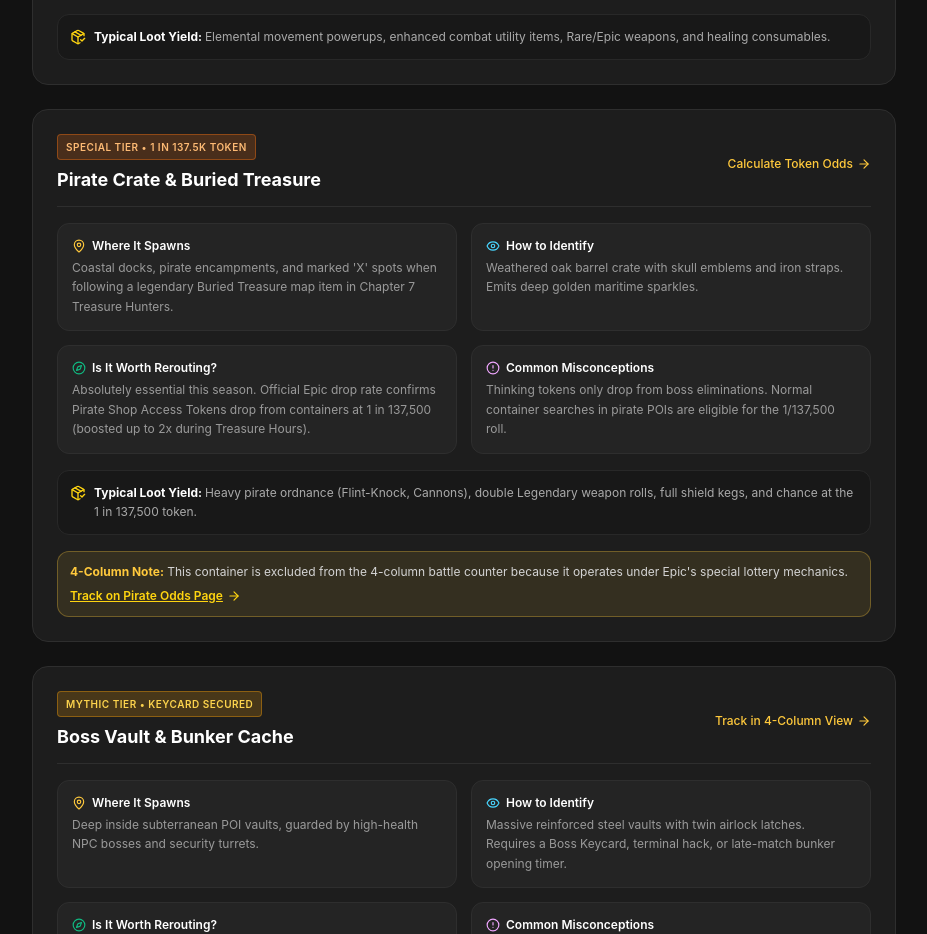
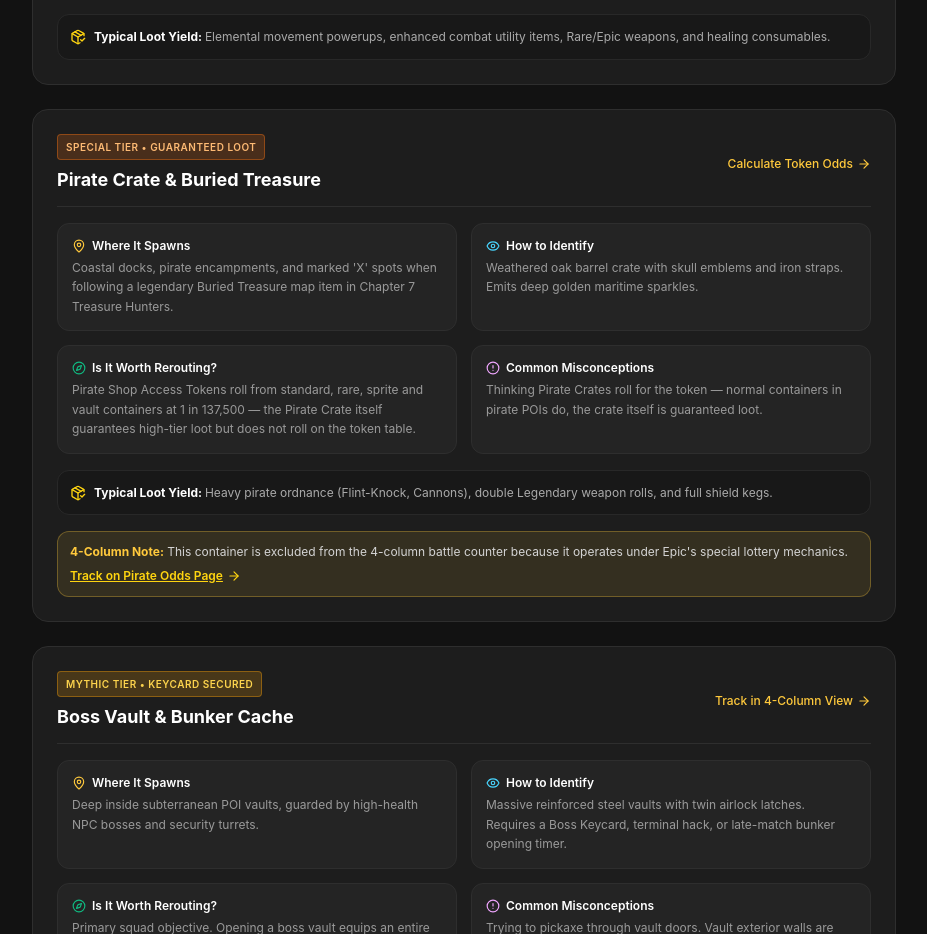
Before and after one commit to yangrenshi/trackchest, a Next.js app: page /chest-types in a window 1280 px wide. Shown: the part 1700-2634 px from the top of the page, without its empty margins (176-1103 px from the left). Built offline with nearby package versions, Linux system fonts and the light colour scheme; no server answers.

Commit message:
fix(rules): harmonize Pirate Crate rule in /chest-types, include vault in odds opening, and clarify 316,605 logarithmic coincidence

```diff
--- a/src/app/chest-types/page.tsx
+++ b/src/app/chest-types/page.tsx
@@ -44,7 +44,10 @@ export default function ChestTypesPage() {
       "@type": "ListItem",
       position: index + 1,
       name: chest.name,
-      description: `${chest.rarity} tier container: ${chest.whereItSpawns} ${chest.typicalLoot}`,
+      description:
+        chest.id === "pirate"
+          ? `${chest.rarity} tier container: ${chest.whereItSpawns} ${chest.typicalLoot} Guarantees high-tier loot but does not roll on the 1 in 137,500 token table.`
+          : `${chest.rarity} tier container: ${chest.whereItSpawns} ${chest.typicalLoot}`,
     })),
   };
 
--- a/src/app/pirate-token-odds/page.tsx
+++ b/src/app/pirate-token-odds/page.tsx
@@ -151,7 +151,7 @@ export default function PirateTokenOddsPage() {
           <span>The Math Behind the 1 in 137,500 Drop Rate</span>
         </h2>
         <p className="text-xs text-[#9a9a9a] leading-relaxed">
-          In the Chapter 7 Treasure Hunters collaboration season, opening regular or rare chests grants a tiny statistical probability of rolling the coveted <strong className="text-white">Pirate Shop Access Token</strong>. According to Epic&apos;s official drop rates, reported by Polygon on Nov 9, 2026:
+          In the Chapter 7 Treasure Hunters collaboration season, opening standard, rare, sprite, or boss vault containers grants a tiny statistical probability of rolling the coveted <strong className="text-white">Pirate Shop Access Token</strong>. According to Epic&apos;s official drop rates, reported by Polygon on Nov 9, 2026:
         </p>
 
         <div className="grid grid-cols-1 sm:grid-cols-2 gap-3 text-xs">
@@ -254,7 +254,7 @@ export default function PirateTokenOddsPage() {
               <span>Waves 2 &amp; 3 Peak: The 1 in 68,750 Double Odds (2.0x Multiplier)</span>
             </h3>
             <p className="text-[#9a9a9a] leading-relaxed text-[11px]">
-              For Wave 2 (Saturday, November 21) and the final Wave 3 (Saturday, November 28), Epic activates maximum 2.0x double odds, boosting the probability to <strong className="text-white">1 in 68,750</strong> (0.000014545%). At this double rate, reaching the 50% median target drops to exactly <strong className="text-[#ffd510]">47,655 chests</strong> (~1,191 hours @ 40 chests/hr), while the 90% high-probability boundary drops from 316,604 chests down to exactly <strong className="text-white">158,302 chests</strong> (~3,958 hours @ 40 chests/hr), and 99% near-certainty requires 316,604 chests. This represents the absolute highest statistical return on time invested during the entire Chapter 7 campaign.
+              For Wave 2 (Saturday, November 21) and the final Wave 3 (Saturday, November 28), Epic activates maximum 2.0x double odds, boosting the probability to <strong className="text-white">1 in 68,750</strong> (0.000014545%). At this double rate, reaching the 50% median target drops to exactly <strong className="text-[#ffd510]">47,655 chests</strong> (~1,191 hours @ 40 chests/hr), while the 90% high-probability boundary drops from 316,604 chests down to exactly <strong className="text-white">158,302 chests</strong> (~3,958 hours @ 40 chests/hr), and 99% near-certainty requires <strong className="text-white">~316,605 chests</strong> (coincidentally identical to the 1.0x 90% mark due to logarithmic scaling: 4.605 &times; 68,750 &asymp; 316,605). This represents the absolute highest statistical return on time invested during the entire Chapter 7 campaign.
             </p>
           </div>
         </div>
--- a/src/config/chestTypes.ts
+++ b/src/config/chestTypes.ts
@@ -59,15 +59,15 @@ export const DETAILED_CHEST_TYPES: DetailedChestType[] = [
   {
     id: "pirate",
     name: "Pirate Crate & Buried Treasure",
-    shortName: "Pirate/Token",
-    badge: "1 in 137.5k Token",
+    shortName: "Pirate/Crate",
+    badge: "Guaranteed Loot",
     rarity: "Special",
     color: "#F97316",
     whereItSpawns: "Coastal docks, pirate encampments, and marked 'X' spots when following a legendary Buried Treasure map item in Chapter 7 Treasure Hunters.",
     howToIdentify: "Weathered oak barrel crate with skull emblems and iron straps. Emits deep golden maritime sparkles.",
-    worthRerouting: "Absolutely essential this season. Official Epic drop rate confirms Pirate Shop Access Tokens drop from containers at 1 in 137,500 (boosted up to 2x during Treasure Hours).",
-    commonMisconceptions: "Thinking tokens only drop from boss eliminations. Normal container searches in pirate POIs are eligible for the 1/137,500 roll.",
-    typicalLoot: "Heavy pirate ordnance (Flint-Knock, Cannons), double Legendary weapon rolls, full shield kegs, and chance at the 1 in 137,500 token.",
+    worthRerouting: "Pirate Shop Access Tokens roll from standard, rare, sprite and vault containers at 1 in 137,500 — the Pirate Crate itself guarantees high-tier loot but does not roll on the token table.",
+    commonMisconceptions: "Thinking Pirate Crates roll for the token — normal containers in pirate POIs do, the crate itself is guaranteed loot.",
+    typicalLoot: "Heavy pirate ordnance (Flint-Knock, Cannons), double Legendary weapon rolls, and full shield kegs.",
     officialContext: "Core seasonal feature of Chapter 7 Treasure Hunters (Nov 1 – Dec 4, 2026).",
   },
   {
```
Also changed, not shown: 1 other file (tests, documents, lock files or other folders).
